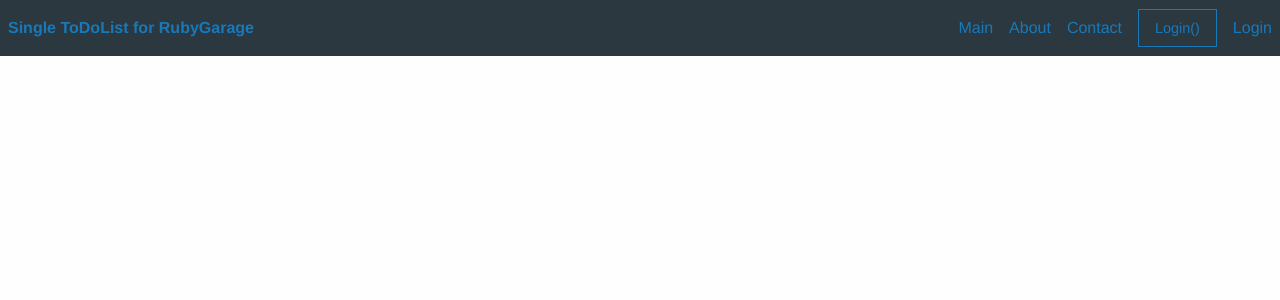
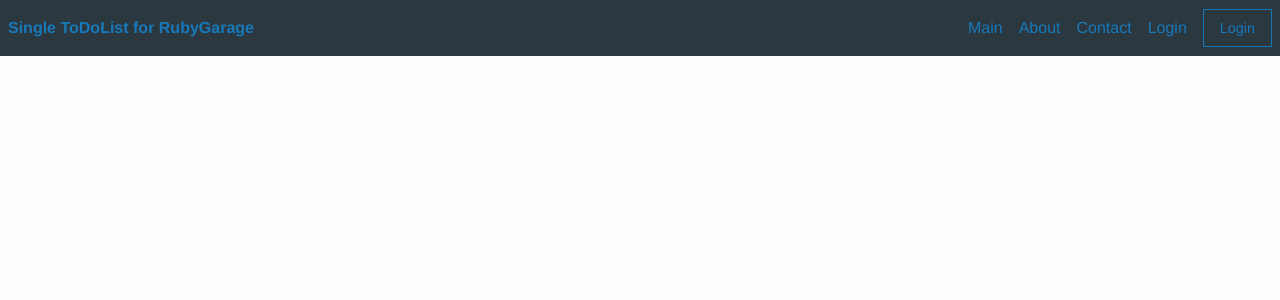
Before and after one commit to shelartia/morpheus_hometask, a Django app: page / in a window 1280 px wide. Shown: the top 300 px of the page. Run offline with Django 3.2, Linux system fonts and the light colour scheme.

Commit message:
rework 01

```diff
--- a/templates/todolist/main.html
+++ b/templates/todolist/main.html
@@ -22,14 +22,20 @@
               <li><a href="/">Main</a></li>
               <li><a href="#">About</a></li>
               <li><a href="#">Contact</a></li>
-              <li>
-                  <button form="{% url "auth:login" %}" type="button" class="button hollow topbar-responsive-button">Login({{ username }})</button>
-              </li>
+
               {% if username %}
-                  <li><a href="{% url "auth:logout" %}">Logout ({{ username }})</a></li>
+                  <li>
+                      <a href="{% url "auth:logout" %}">Logout ({{ username }})</a>
+                  </li>
+                  <li>
+                      <button form="{% url "auth:login" %}" type="button" class="button hollow topbar-responsive-button">Login({{ username }})</button>
+                  </li>
               {% else %}
                   <li>
                       <a href="{% url "auth:login" %}">Login</a>
+                  </li>
+                  <li>
+                      <button form="{% url "auth:login" %}" type="button" class="button hollow topbar-responsive-button">Login</button>
                   </li>
               {% endif %}
 
```
